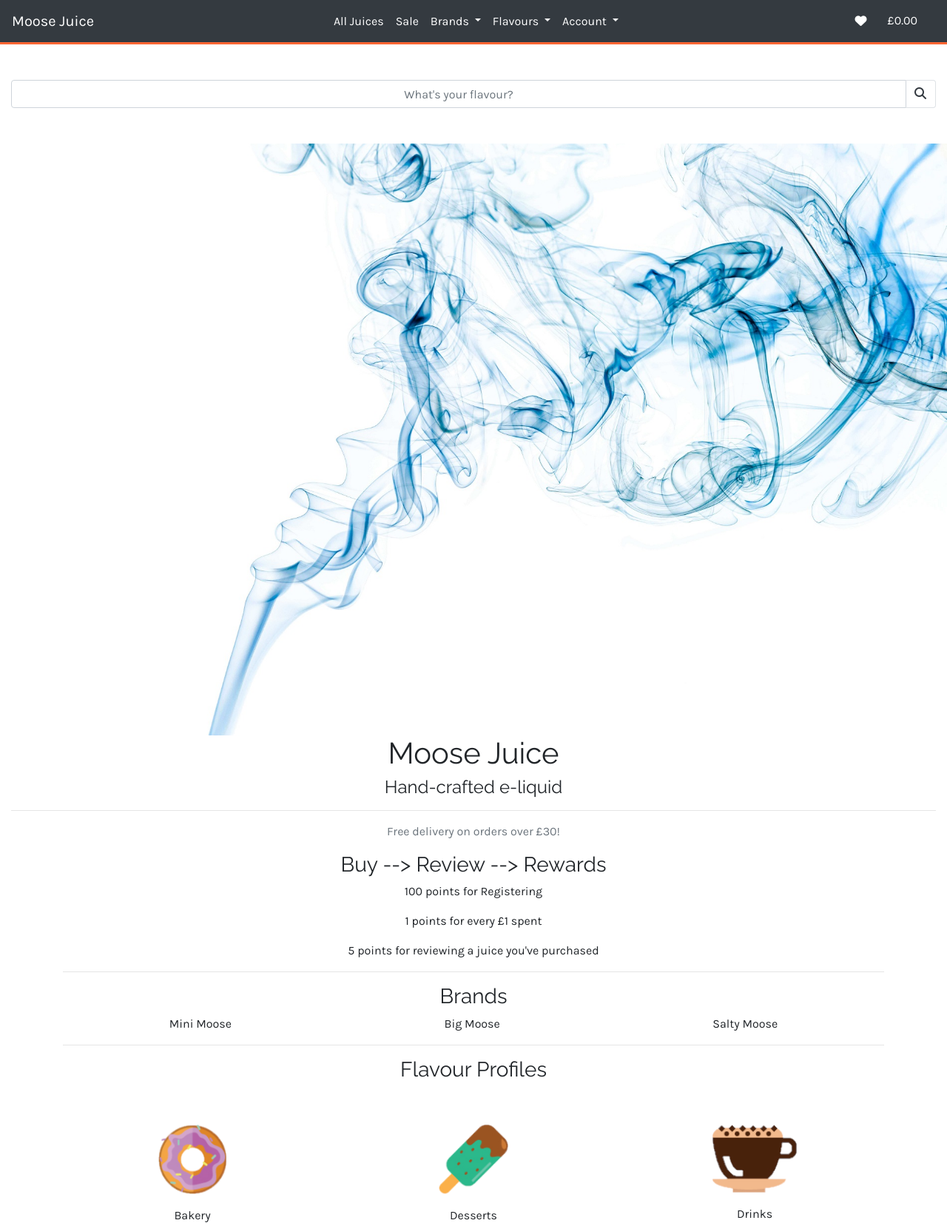
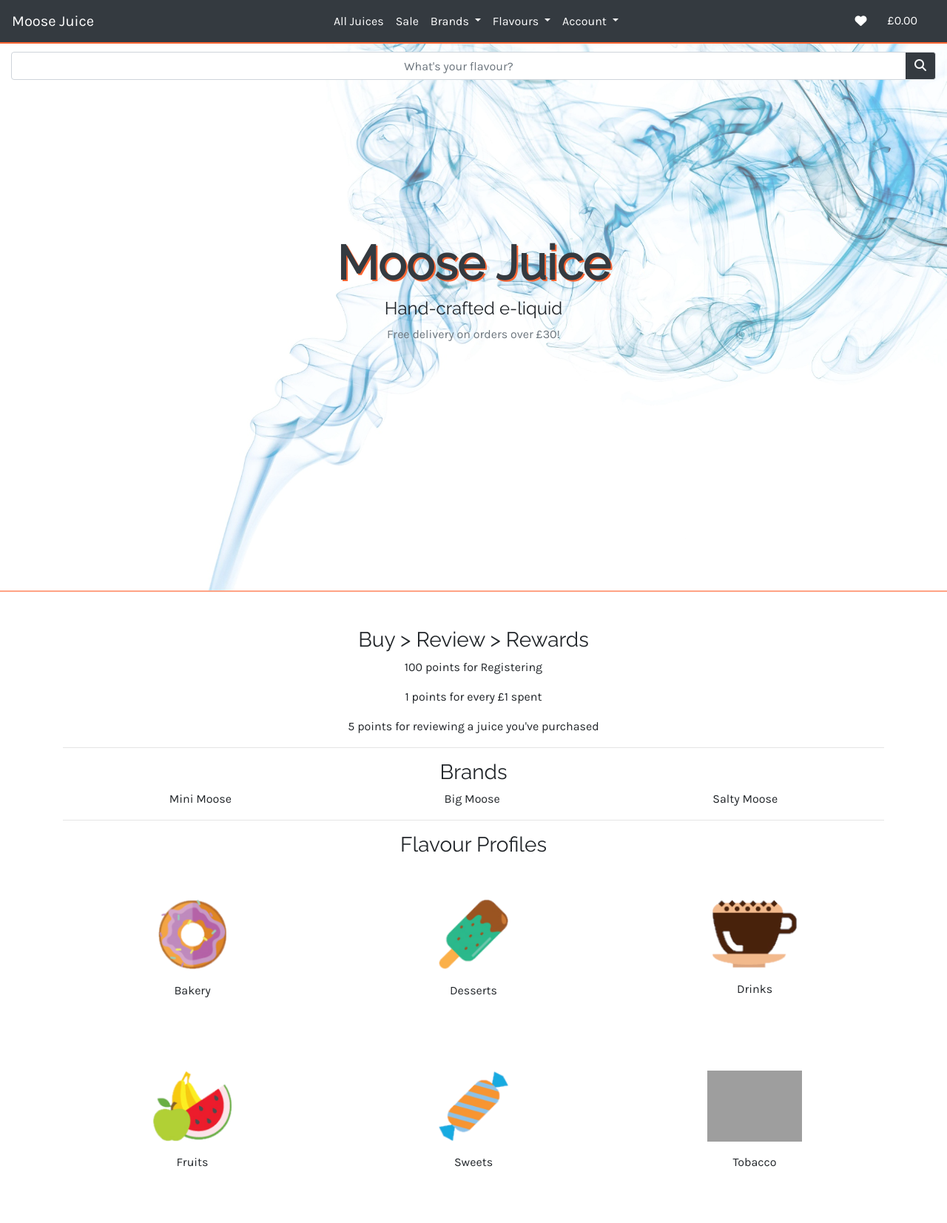
Before and after one commit to Edb83/moose-juice, a Django app: page / in a window 1280 px wide. Shown: the top 1653 px of the page at 74% size. After the commit the page ends 1577 px from the top, so only its background shows below. Run offline with Django 3.2, Linux system fonts and the light colour scheme; data comes from the database, SQL or seed files in the repository; some libraries are stand-ins or nearby versions; grey boxes are pictures that could not be loaded.

Commit message:
Style navbar, home page image inc smoke fadeIn, plus product app top margins

```diff
--- a/home/templates/home/index.html
+++ b/home/templates/home/index.html
@@ -2,24 +2,26 @@
 {% load static %}
 
 {% block content %}
-<div class="home-image-container">
+<div class="hero-image border-accent mb-5">
+
+    <div class="hero-overlay"></div>
+    <div class="hero-text-container">
+        <h1 class="hero-heading">Moose Juice</h1>
+        <h4>Hand-crafted e-liquid</h4>
+        <p class="text-muted">Free delivery on orders over £{{ free_delivery_threshold }}!</p>
+    </div>
 
 </div>
-<div class="container-fluid text-center">
-    <h1>Moose Juice</h1>
-    <h4>Hand-crafted e-liquid</h4>
-    <hr>
-    <p class="text-muted">Free delivery on orders over £{{ free_delivery_threshold }}!</p>
-</div>
+
 <div class="container text-center">
+
     <div>
         <h3>
-            Buy --> Review --> Rewards
+            Buy > Review > Rewards
         </h3>
     </div>
 
     <div>
-        <!-- LINK TO DB? -->
         <p>100 points for Registering</p>
         <p>1 points for every £1 spent</p>
         <p>5 points for reviewing a juice you've purchased</p>
@@ -38,7 +40,7 @@
     <div class="row d-flex justify-content-around">
         {% for category in categories %}
         <div class="col-12 col-sm-6 col-md-4 my-5">
-            <!-- NEED TO FIX SIZING -->
+
             {% if category.image %}
             <a href="{% url 'products' %}?category={{category.name}}">
                 <img class="mx-auto img-fluid mb-3" style="max-height: 96px; width: auto;"
@@ -52,5 +54,14 @@
 
 </div>
 
+{% endblock %}
+
+{% block extra_js %}
+
+<script type="text/javascript" >
+    $(document).ready(function () {
+        $('.hero-overlay').fadeTo(3500, 0.4);
+    })
+</script>
 
 {% endblock %}
--- a/products/templates/products/add-product.html
+++ b/products/templates/products/add-product.html
@@ -2,7 +2,7 @@
 {% load static %}
 
 {% block content %}
-    <div class="container">
+    <div class="container first-element-buffer">
         <div class="row">
             <div class="col-12 col-md-6">
                 <hr>
--- a/products/templates/products/edit-product.html
+++ b/products/templates/products/edit-product.html
@@ -2,7 +2,7 @@
 {% load static %}
 
 {% block content %}
-    <div class="container">
+    <div class="container first-element-buffer">
         <div class="row">
             <div class="col-12 col-md-6">
                 <hr>
--- a/products/templates/products/favourites.html
+++ b/products/templates/products/favourites.html
@@ -4,7 +4,7 @@
 {% block content %}
 
 
-<div class="container my-5">
+<div class="container first-element-buffer">
     <div class="row">
         <div class="col mb-3">
             <h2 class="text-center mb-5">Your Favourites</h2>
--- a/products/templates/products/product-detail.html
+++ b/products/templates/products/product-detail.html
@@ -3,7 +3,7 @@
 
 {% block content %}
 
-<div class="container">
+<div class="container first-element-buffer">
 
     <div class="card">
         <div class="card-body">
--- a/products/templates/products/products.html
+++ b/products/templates/products/products.html
@@ -4,7 +4,7 @@
 {% block content %}
 
 
-<div class="container">
+<div class="container first-element-buffer">
         {% if brand %}
             <h2 class="text-center">{{ brand.friendly_name }}</h2>
             <p>{{brand.description}}</p>
--- a/static/css/base.css
+++ b/static/css/base.css
@@ -1,5 +1,7 @@
 
 @import url('https://fonts.googleapis.com/css2?family=Karla&family=Raleway&display=swap');
+
+/* Common styles */
 
 :root {
     --color-accent: #FF6633;
@@ -13,13 +15,14 @@ html {
     height: 100%;
 }
 
-
 body {
     font-family: var(--font-default);
 }
 
-.navbar {
-    border-bottom: solid 3px var(--color-accent);
+/* Navbar */
+
+.border-accent {
+    border-bottom: solid 2px var(--color-accent);
 }
 
 .navbar-nav .nav-link,
@@ -36,21 +39,63 @@ body {
     border: none;
 }
 
+/* Search */
+
+.container-search {
+    position: absolute;
+    top: 70px;
+    z-index: 2;
+}
+
+.btn:focus,
+.form-control:focus,
+.btn:active:focus:active:focus {
+    box-shadow: none;
+    border-color: var(--color-accent);
+}
+
+.first-element-buffer {
+    margin-top: 155px;
+}
+
+/* Headings */
 
 h1, h2, h3, h4, h5, h6 {
     font-family: var(--font-heading);
 }
 
-
-.home-image-container {
+/* Home page */
+.hero-image {
     height: 100vh;
+    position: relative;
     background: url('/media/background.jpg') no-repeat center center fixed;
-    -webkit-background-size: cover;
-    -moz-background-size: cover;
-    -o-background-size: cover;
     background-size: cover;
 }
 
+.hero-overlay {
+    height: 100vh;
+    opacity: 1;
+    background-color: white;
+
+}
+
+.hero-text-container {
+    text-align: center;
+    position: absolute;
+    top: 50%;
+    left: 50%;
+    transform: translate(-50%, -50%);
+}
+
+.hero-heading {
+    color: var(--color-accent-alt);
+    font-weight: 600;
+    text-shadow: 2px 2px var(--color-accent);
+    font-size: 4em;
+}
+
+
+/* TBC */
 
 .update-link,
 .remove-item {
--- a/templates/base.html
+++ b/templates/base.html
@@ -27,7 +27,8 @@
 
 <body>
     <header>
-        <nav class="navbar navbar-expand-md navbar-dark bg-dark">
+
+        <nav class="navbar navbar-expand-md navbar-dark bg-dark fixed-top border-accent">
 
             <a class="navbar-brand" href="{% url 'home' %}">Moose Juice</a>
             <ul class="navbar-nav d-inline-block list-inline list-unstyled d-md-none ml-auto mr-2">
@@ -40,6 +41,7 @@
 
             <div class="collapse navbar-collapse" id="navbarNavAltMarkup">
                 <div class="navbar-nav mx-auto">
+
                     <a class="nav-link" href="{% url 'products' %}">All Juices</a>
                     <a class="nav-link" href="{% url 'products' %}?sale">Sale</a>
 
@@ -92,21 +94,17 @@
 
         </nav>
 
-        <div class="container-fluid my-5">
-            <div class="row">
-                <div class="col-12">
+        <div class="container-fluid container-search">
             <form method="GET" action="{% url 'products' %}">
                 <div class="input-group">
                     <input type="text" class="form-control text-center" name="q" placeholder="What's your flavour?" autocomplete="off">
                     <span class="input-group-append">
-                                <button class="btn btn-outline-light border border-left-0 text-dark" type="submit">
+                        <button class="btn btn-dark border border-left-0 text-light" type="submit">
                             <i class="fa fa-search"></i>
                         </button>
                     </span>
                 </div>
             </form>
-                </div>
-            </div>
         </div>
 
     </header>
```
Lines whose indentation alone changed are shown as unchanged.
